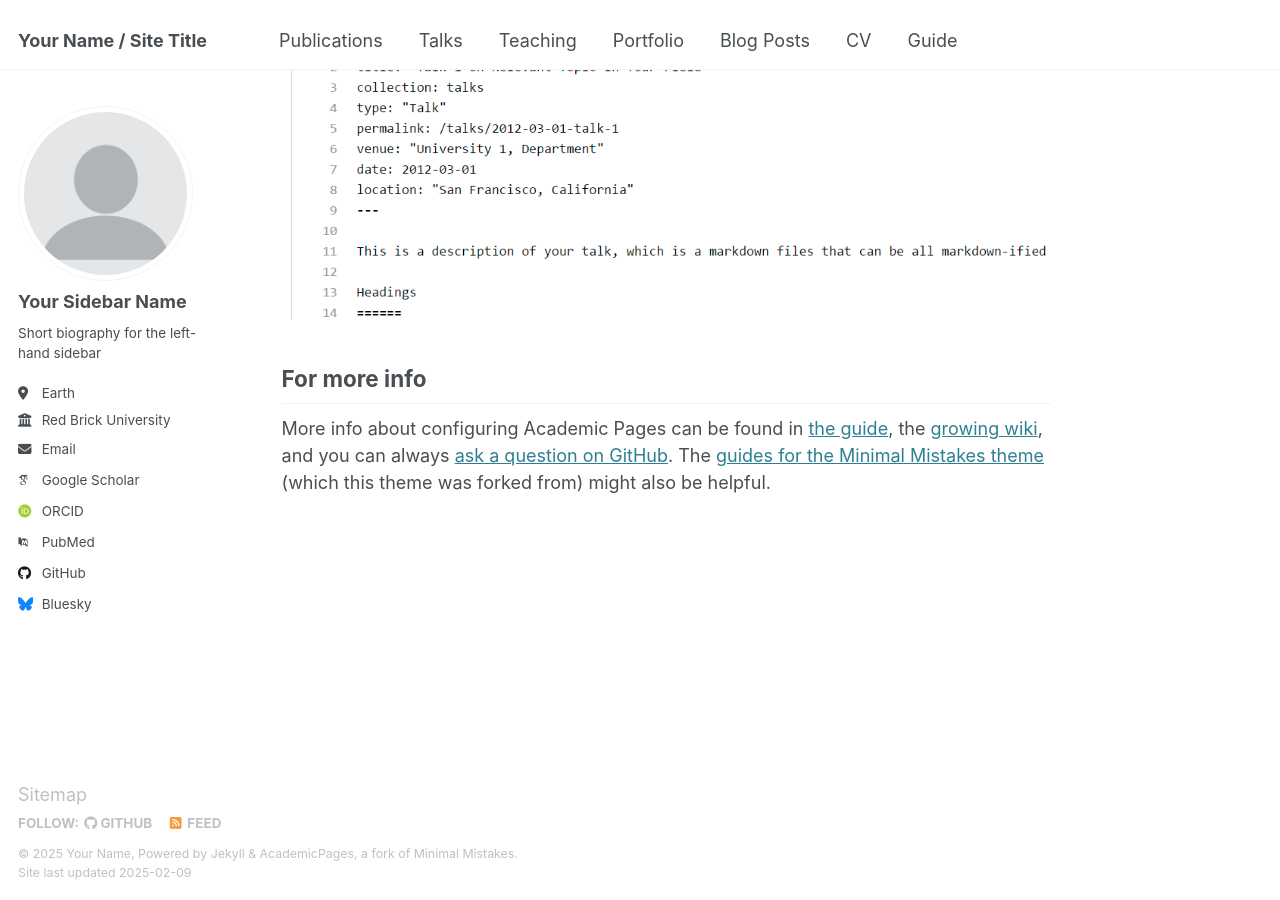
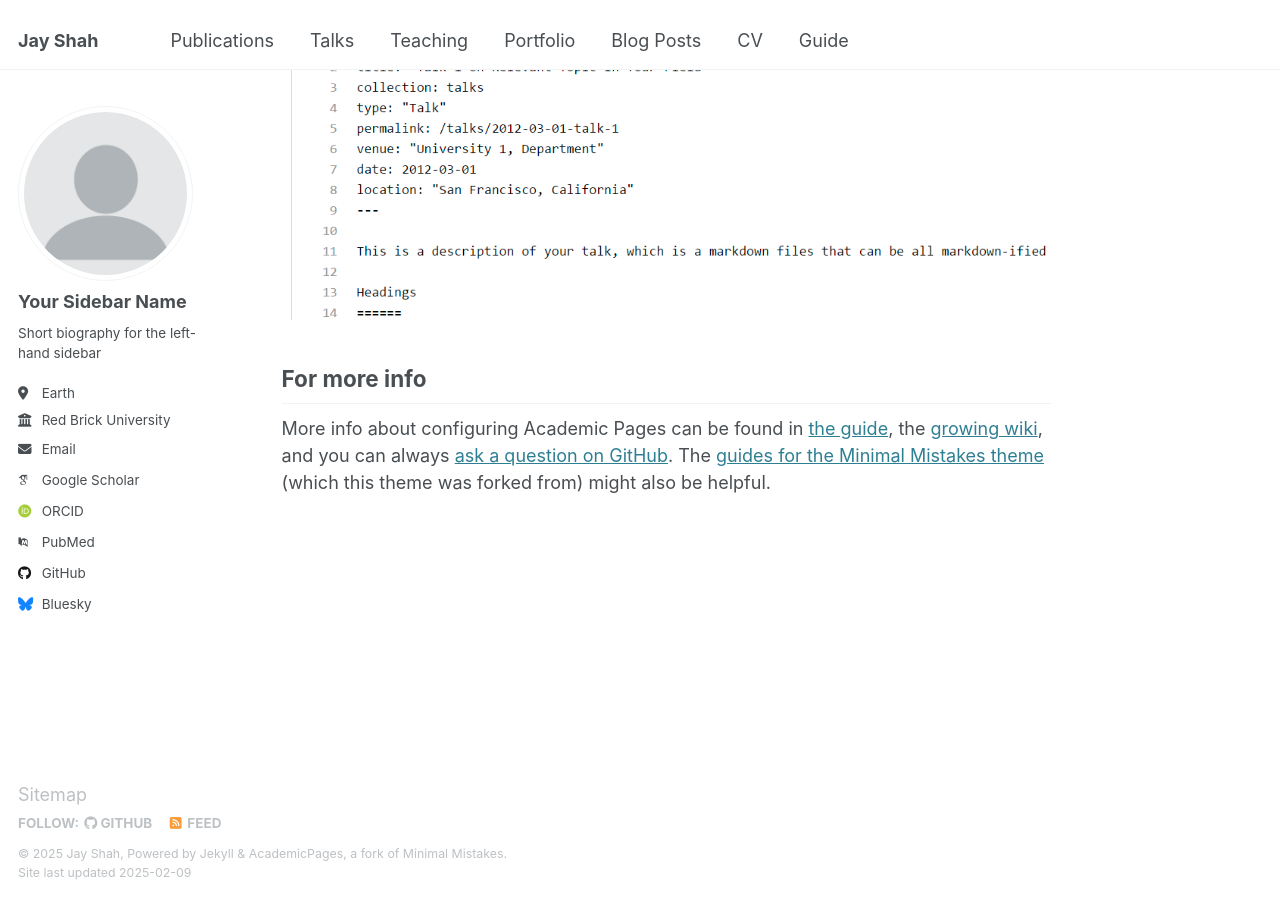
Before and after one commit to Jay-Shah1/Jay-Shah1.github.io, a Jekyll site: the page built from _pages/about.md, in a window 1280 px wide and 900 px high, scrolled down 2642 px. Built offline with Jekyll 4.4.1, drawn with Linux system fonts in a browser that asks for light colours; some web fonts are replaced.

Commit message:
Updated _config.yml

```diff
--- a/_config.yml
+++ b/_config.yml
@@ -9,11 +9,11 @@
 # Basic Site Settings
 locale                   : "en-US"
 site_theme               : "default"
-title                    : "Your Name / Site Title"
+title                    : "Jay Shah"
 title_separator          : "-"
-name                     : &name "Your Name"
+name                     : &name "Jay Shah"
 description              : &description "personal description"
-url                      : https://academicpages.github.io # the base hostname & protocol for your site e.g. "https://[your GitHub username].github.io"
+url                      : https://Jay-Shah1.github.io # the base hostname & protocol for your site e.g. "https://[your GitHub username].github.io"
 baseurl                  : "" # the subpath of your site, e.g. "/blog"
 repository               : "academicpages/academicpages.github.io"
 
```
